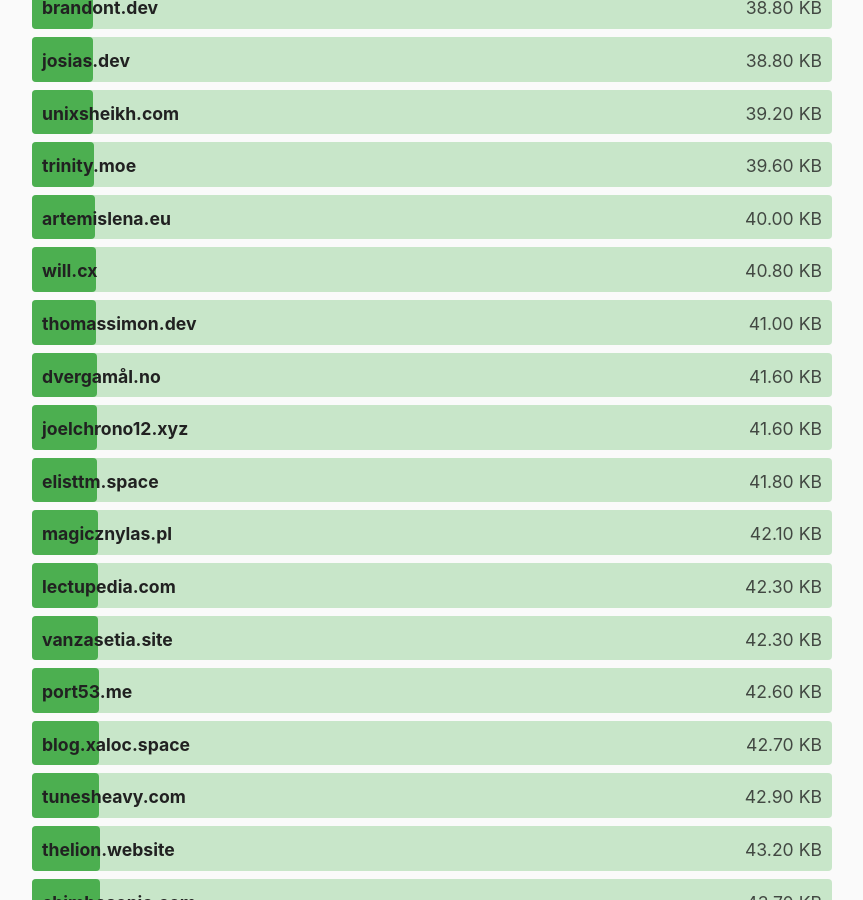
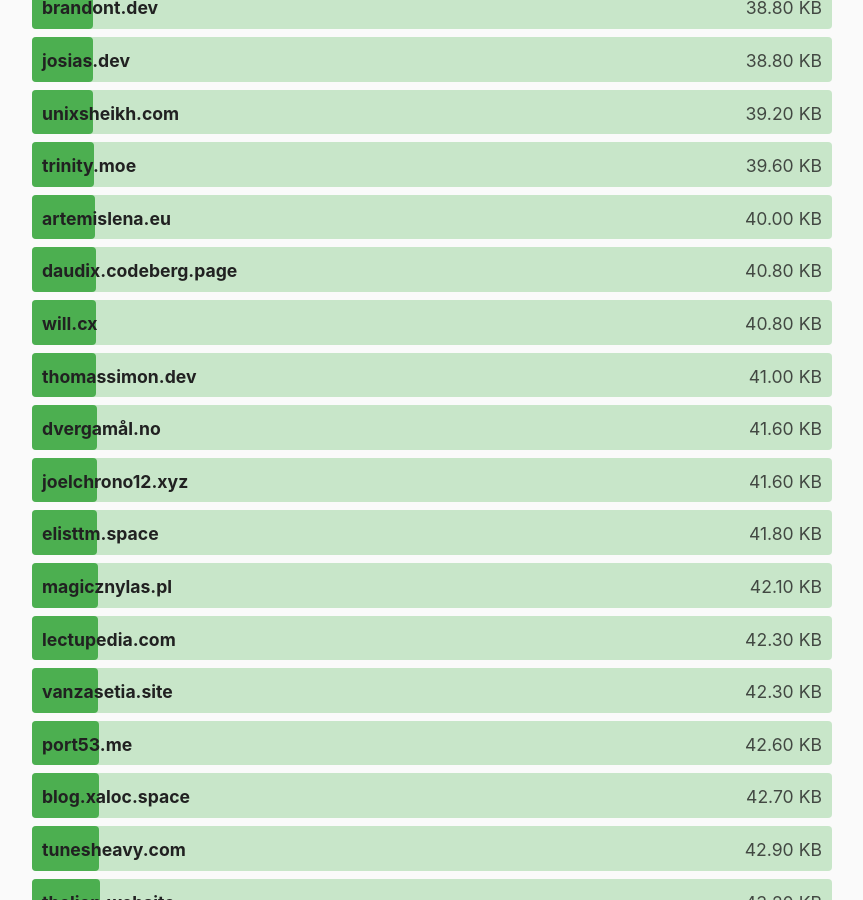
Before and after one commit to kevquirk/512kb.club, a Jekyll site: the page built from index.md, in a window 1280 px wide and 900 px high, scrolled down 14366 px. Shown: the whole window, without its empty margins (208-1071 px from the left). Built offline with Jekyll 4.4.1, drawn with Linux system fonts in a browser that asks for light colours.

Commit message:
Add daudix.codeberg.page

```diff
--- a/_data/sites.yml
+++ b/_data/sites.yml
@@ -963,6 +963,11 @@
   size: 69.5
   last_checked: 2022-05-06
 
+- domain: daudix.codeberg.page
+  url: https://daudix.codeberg.page/
+  size: 40.8
+  last_checked: 2024-01-28 (YYYY-MM-DD)
+
 - domain: david.ae
   url: https://david.ae/
   size: 364
```
